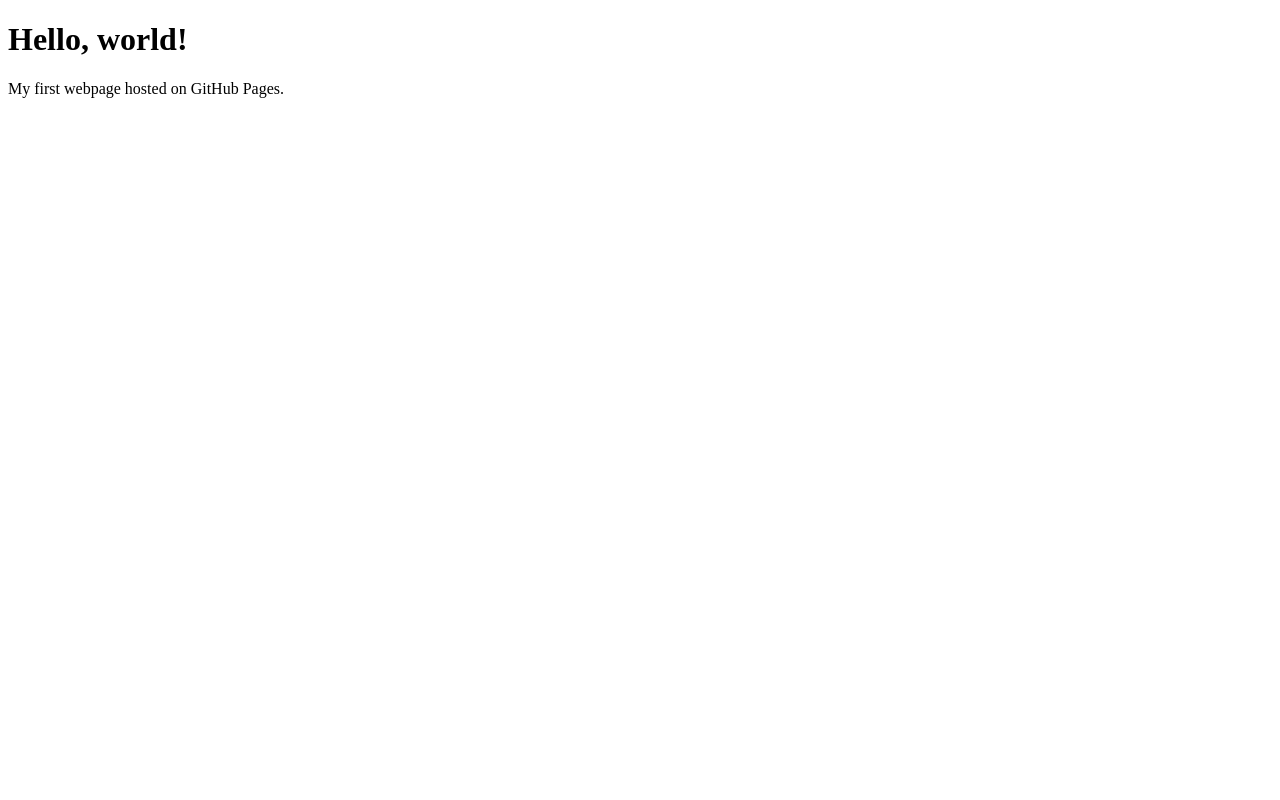
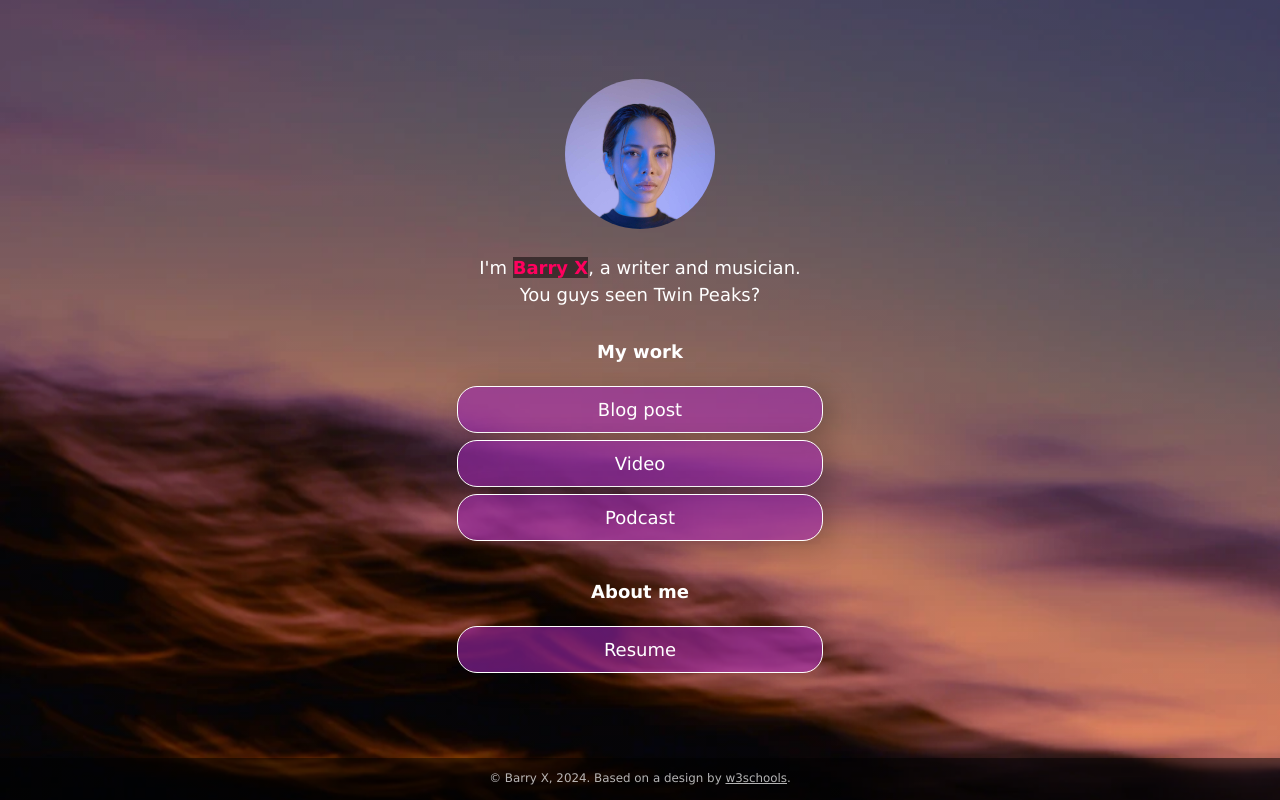
Before and after one commit to barry-xie/barry-xie.github.io, a plain HTML site: page index.html in a window 1280 px wide. Drawn offline with Linux system fonts and the light colour scheme.

Commit message:
Added website template

```diff
--- /dev/null
+++ b/css/style.css
@@ -0,0 +1,231 @@
+:root {
+    --primaryText: #fff;
+    --secondaryText: #ff015e;
+    --primary: rgba(156, 39, 176, .60);
+    --secondary: rgba(255, 1, 94, .60);
+    --buttonHover: rgba(156, 39, 176, .40);
+    --smallButtonHover: rgba(0, 0, 0, .25);
+}
+
+html {
+    box-sizing: border-box;
+    /* keeps button boxes within phone screen width */
+    -ms-text-size-adjust: 100%;
+    -webkit-text-size-adjust: 100%;
+    height: 100%;
+}
+
+*,
+*:before,
+*:after {
+    box-sizing: inherit;
+}
+
+body {
+    margin: 0;
+    min-height: 100%;
+    /* The image used for the site background. Try changing skyscape.jpg to stars.jpg. Put a replacement photo in the images folder and, in line 21 below, replace skyscape.jpg with yourbackgroundfilename.jpg */
+    /* The linear gradient darkens the image, like putting a sunglasses lens on top of it. If you want to darken the image even more, change 0.1 (both times) to 0.3 or higher */
+    background: linear-gradient(rgba(0, 0, 0, 0.1), rgba(0, 0, 0, 0.1)), url(../images/skyscape.jpg);
+    /* Prevents the browser from repeating or "tiling" the background image */
+    background-repeat: no-repeat;
+    background-position: center;
+    /* Freezes the image so that even the content scrolls down, the background stays put */
+    background-attachment: fixed;
+    /* Resizes the background image to cover the entire container */
+    background-size: cover;
+    font-family: Futura, Verdana, sans-serif;
+    line-height: 1.5;
+    font-size: 18px;
+    display: flex;
+    flex-direction: column;
+    justify-content: space-around;
+    align-items: center;
+}
+
+h1 {
+    font-size: 1em;
+}
+
+h2 {
+    font-size: 1em;
+    margin-bottom: 0;
+}
+
+img {
+    margin: .5em 1em;
+    /* border: 1px solid #ccc; */
+    border-radius: 50%;
+    height: 150px;
+    max-width: 100%;
+    object-fit: cover;
+    /* Resizes the image to cover the entire container */
+}
+
+.container {
+    text-align: center;
+    width: 100%;
+    padding: 0;
+    margin-right: auto;
+    margin-left: auto;
+    flex: 1;
+    display: flex;
+    flex-direction: column;
+    justify-content: center;
+}
+
+.image-container {
+    text-align: center;
+    width: 100%;
+}
+
+.main-text-color {
+    color: var(--primaryText);
+}
+
+.name {
+    color: var(--secondaryText);
+}
+
+.name strong {
+    background-color: rgba(0, 0, 0, 0.50);
+}
+
+.section-header {
+    padding-top: .5em;
+}
+
+.button,
+.intro,
+.links-container,
+.slidedown,
+.external-link {
+    width: 100%;
+    min-width: 50%;
+    padding: .5em 1em;
+    text-decoration: none;
+    color: inherit;
+    text-align: center;
+}
+
+.button, .external-link {
+    border: 1px solid var(--primaryText);
+    border-radius: 20px;
+    box-shadow: 7px 6px 28px 1px rgba(0, 0, 0, 0.24);
+    overflow: hidden;
+    white-space: nowrap;
+    display: inline-block;
+    background-color: var(--primary);
+    cursor: pointer;
+    transition: 0.2s all;
+}
+
+.button:not(.highlight) {
+    background-color: var(--primary);
+}
+
+@media (hover: hover) {
+    .button:hover { background-color: var(--buttonHover); }
+}
+
+.button.highlight {
+    background-color: var(--secondary);
+}
+
+.button:active, .external-link:active {
+    transform: scale(0.98);
+    /* Scaling button to 0.98 to its original size */
+    box-shadow: 3px 2px 22px 1px rgba(0, 0, 0, 0.24);
+    /* Lowering the shadow */
+}
+
+.intro {
+    margin: 0 auto;
+}
+
+.section {
+    margin-top: 1em;
+}
+
+.slidedown {
+    margin: 0 auto;
+    padding: 0;
+    -webkit-transition: height .4s ease;
+    -o-transition: height .4s ease;
+    transition: height .4s ease;
+    overflow: hidden;
+    height: 0;
+}
+
+.external-link {
+    border: 1px solid var(--primaryText);
+    border-radius: 20px;
+    background-color: transparent;
+    display: flex;
+    align-items: center;
+    justify-content: center;
+    padding: 0;
+    margin: .5em auto 1.5em auto;
+    text-decoration: none;
+    color: inherit;
+    height: 2em;
+    width: 6em;
+}
+
+.external-link:hover {
+    background-color: var(--smallButtonHover)
+}
+
+.description {
+    display: flex;
+    text-align: left;
+    flex-direction: column;
+    padding: 0 .6em;
+}
+
+.description > p {
+    margin: .5em 0;
+}
+
+.footer {
+  font-size: .66em;
+  background-color: rgba(0, 0, 0, .5);
+  color: rgba(225, 225, 225, .8);
+  text-decoration: none;
+  width: 100%;
+  min-height: 3em;
+  display: flex;
+  align-items: center;
+  justify-content: center;
+  position: relative;
+}
+
+.footer a {
+    color: inherit;
+}
+
+/* Media queries allow you to change style properties according to the screen width. In this case, if the screen is AT LEAST 540 pixels wide (bigger than a standard phone), the .container resizes to 540 pixels and the buttons and intro resize to 85% of the container width */
+@media (min-width: 540px) {
+    .container {
+        max-width: 540px;
+    }
+
+    .button,
+    .intro,
+    .slidedown {
+        width: 85%;
+    }
+}
+
+/* If the screen is AT LEAST 768 pixels wide (standard tablet or larger), the .container resizes to 750 pixels and the buttons and intro resize to 40% of the container width */
+@media (min-width: 768px) {
+    .container {
+        max-width: 768px;
+    }
+
+    .button,
+    .intro,
+    .slidedown {
+        width: 40%;
+    }
+}
--- a/index.html
+++ b/index.html
@@ -1,8 +1,74 @@
 <!DOCTYPE html>
-<html>
-  <head><title>Hello World</title></head>
-  <body>
-    <h1>Hello, world!</h1>
-    <p>My first webpage hosted on GitHub Pages.</p>
-  </body>
+<!-- This page is adapted from w3schools "How to make a link tree website https://www.w3schools.com/howto/howto_website_create_linktree.asp" -->
+<html lang="en">
+
+<head>
+  <meta charset="utf-8" />
+  <meta name="viewport" content="width=device-width, initial-scale=1" />
+  <!-- Add your name below -->
+  <title>Barry X</title>
+  <link rel="stylesheet" href="css/style.css">
+</head>
+
+<body class="main-text-color">
+  <!-- Content container. Everything except footer goes here -->
+  <div class="container">
+    <!-- Image and name container. Put your replacement photo—which you should crop to be square—in the images folder, then change the source attribute to images/yourportraitfilename.jpg. This path says, "Look in the images folder for yourportraitfilename.jpg." Be sure to change the alt text, too. -->
+    <div class="image-container">
+      <img src="images/portrait.jpg" alt="Photo by Art Hauntington">
+    </div>
+    <div class="intro">
+      I'm <span class="name"><strong>Barry X</strong></span>, a writer and musician. You guys seen Twin Peaks?
+    </div>
+    <div class="section-header">
+      <h1>My work</h1>
+    </div>
+    <!-- Replace the # inside of the href="#" with your links. -->
+    <div class="links-container">
+      <div class="button toggle">Blog post</div>
+      <div class="slidedown">
+        <div class="description">
+          <h2>Blog post title</h2>
+          <p>Here, add a short but appealing description of your blog post.</p>
+          <a href="#" class="external-link" target="_blank">Read</a>
+        </div>
+      </div>
+
+      <div class="button toggle">Video</div>
+      <div class="slidedown">
+        <div class="description">
+          <h2>Video title</h2>
+          <p>Add a short but appealing description of your video.</p>
+          <a href="#" class="external-link" target="_blank">Watch</a>
+        </div>
+      </div>
+
+      <div class="button toggle">Podcast</div>
+      <div class="slidedown">
+        <div class="description">
+          <h2>Podcast title</h2>
+          <p>Add a short but appealing description of your podcast</p>
+          <a href="#" class="external-link" target="_blank">Listen</a>
+        </div>
+      </div>
+    </div>
+
+    <!-- Replace # with PDF from Google Docs, or replace the entire section with whatever you want. Or delete it! Or add another section below it!-->
+    <div class="section-header">
+      <h1>About me</h1>
+    </div>
+
+    <div class="links-container">
+      <a href="https://drive.google.com" class="button" target="_blank">Resume</a>
+    </div>
+
+  </div>
+  <div class="footer">
+    <p>© Barry X, 2024. Based on a design by <a
+        href="https://www.w3schools.com/howto/howto_website_create_linktree.asp" target="_blank">w3schools</a>.
+    </p>
+  </div>
+  <script type="text/javascript" src="js/slider.js"></script>
+</body>
+
 </html>
--- /dev/null
+++ b/js/slider.js
@@ -0,0 +1,19 @@
+document.addEventListener("DOMContentLoaded", () => {
+  const a = document.querySelectorAll(".toggle");
+  a.forEach((e) => {
+    e.addEventListener("click", function () {
+      let slider = this.nextElementSibling;
+      if (slider.style.height) {
+        slider.style.height = null;
+        e.classList.remove("highlight");
+      } else {
+        document.querySelectorAll(".toggle.highlight").forEach((f) => {
+          f.classList.remove("highlight");
+          f.nextElementSibling.style.height = null;
+        });
+        e.classList.add("highlight");
+        slider.style.height = slider.scrollHeight + "px";
+      }
+    })
+  })
+})
```
Also changed, not shown: images/portrait.jpg (added), images/skyscape.jpg (added), images/stars.jpg (added), 1 other file.
